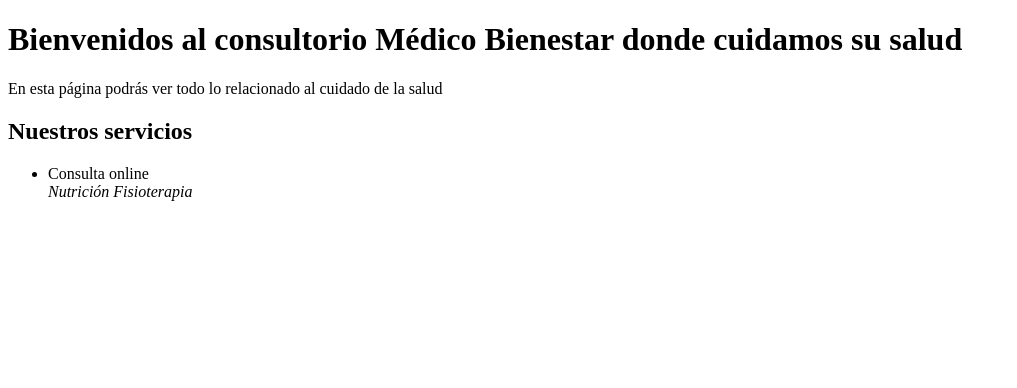
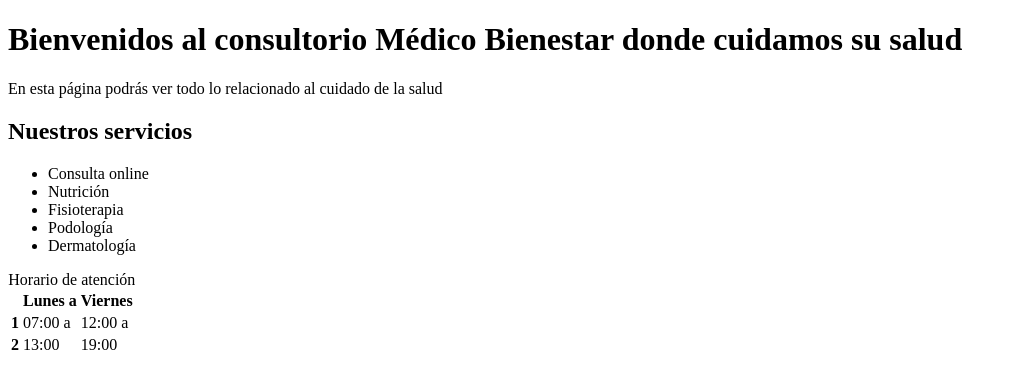
Before and after one commit to miguelo1982/pag-web, a plain HTML site: page index.html in a window 1280 px wide. Shown: the whole page, without its empty margins (0-1017 px from the left). Drawn offline with Linux system fonts and the light colour scheme.

Commit message:
Agregue una tabla con los horarios
Le faltaba los horarios de atención de los profesionales médicos

```diff
--- a/index.html
+++ b/index.html
@@ -10,9 +10,32 @@
 		<h2>Nuestros servicios</h2>
 		<ul>
 			<li>Consulta online</li>
-			<i>Nutrición</li>
-			<i>Fisioterapia</li>
+			<li>Nutrición</li>
+			<li>Fisioterapia</li>
+			<li>Podología</li>
+			<li>Dermatología</li>
 		</ul>
+		<table>
+
+  <caption>Horario de atención</caption>
+  <tbody>
+    <tr>
+      <td></td>
+      <th>Lunes a </th>
+      <th>Viernes</th>
+    </tr>
+    <tr>
+      <th>1</th>
+      <td>07:00 a</td>
+      <td>12:00 a</td>
+    </tr>
+    <tr>
+      <th>2</th>
+      <td>13:00</td>
+      <td>19:00</td>
+    </tr>
+  </tbody>
+</table>
 
 	</body>
 </html>
```
